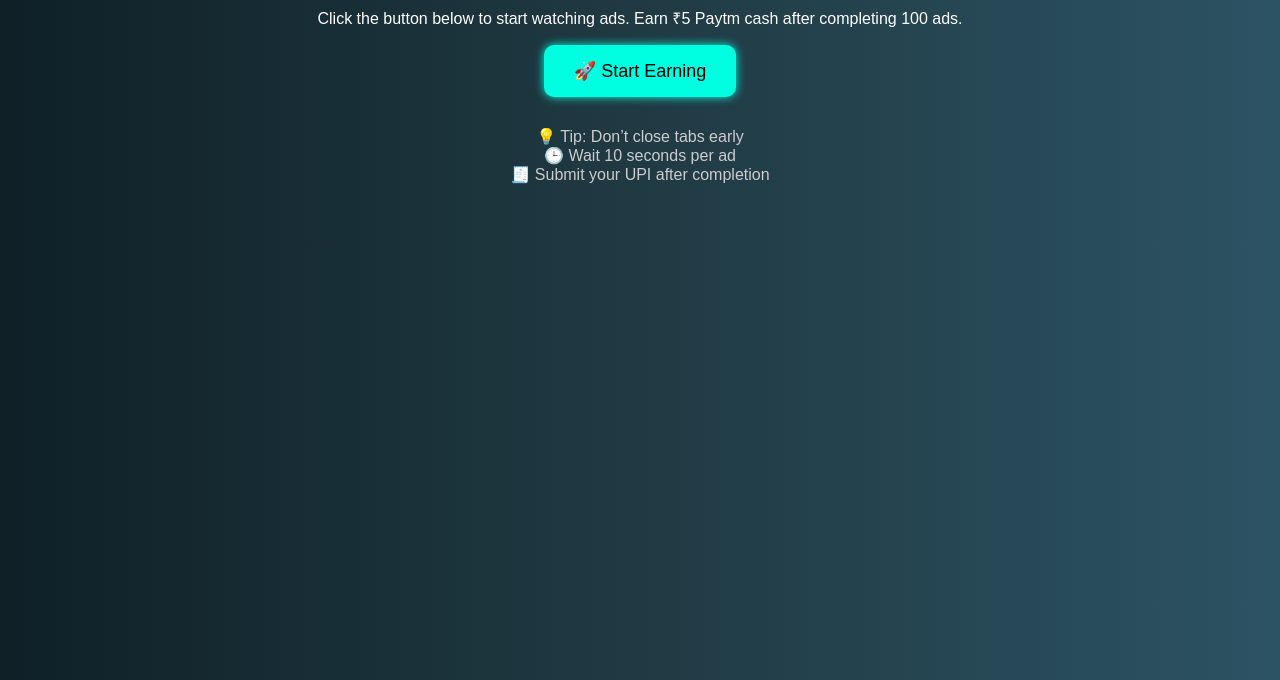
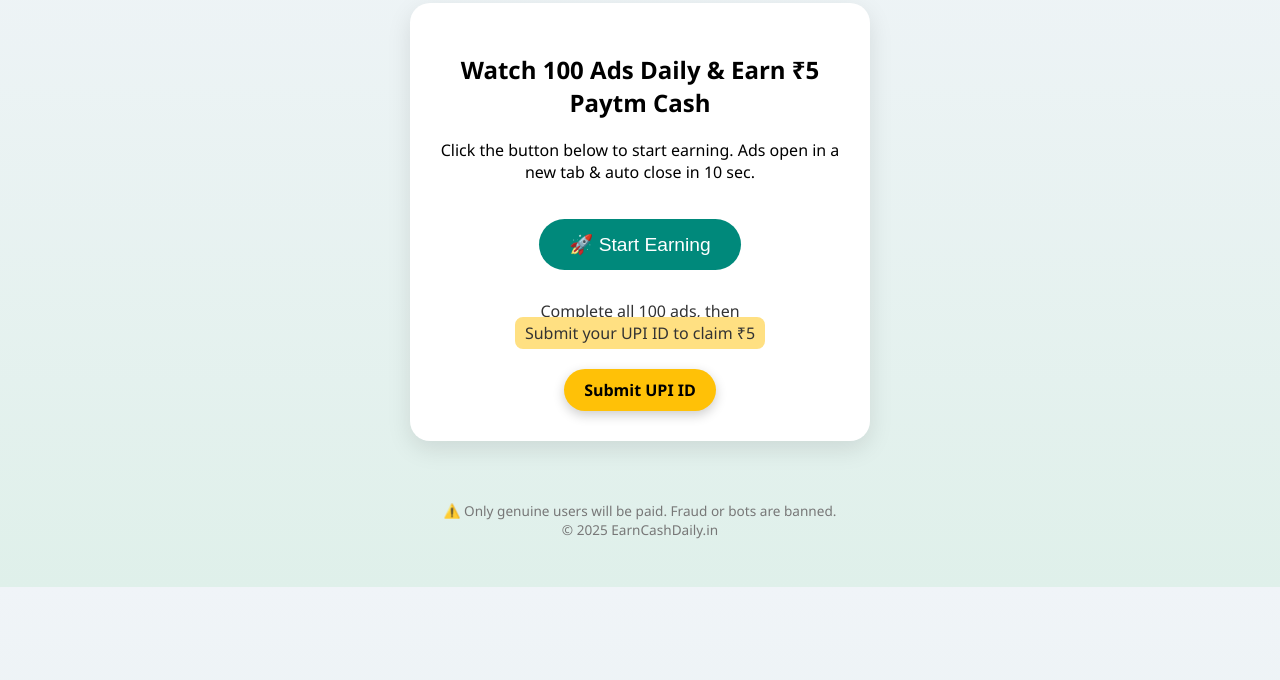
Before and after one commit to Piyush54y/Watch-and-earn-upi-cash, a plain HTML site: page index.html in a window 1280 px wide. Shown: the part 120-800 px from the top of the page. Drawn offline with Linux system fonts and the light colour scheme.

Commit message:
Update index.html

```diff
--- a/index.html
+++ b/index.html
@@ -3,56 +3,110 @@
 <head>
   <meta charset="UTF-8" />
   <meta name="viewport" content="width=device-width, initial-scale=1.0"/>
-  <title>Earn by Watching Ads</title>
+  <title>Earn ₹5 Paytm Cash Daily</title>
   <style>
     body {
-      background: linear-gradient(to right, #0f2027, #203a43, #2c5364);
-      font-family: Arial, sans-serif;
+      font-family: 'Segoe UI', sans-serif;
+      background: linear-gradient(to bottom, #f0f4f8, #dff0ea);
       text-align: center;
+      padding: 40px 20px;
+    }
+
+    .logo {
+      font-size: 2.5em;
+      font-weight: bold;
+      color: #00897b;
+      margin-bottom: 20px;
+      animation: pulse 2s infinite;
+    }
+
+    @keyframes pulse {
+      0% { transform: scale(1); }
+      50% { transform: scale(1.05); color: #00bfa5; }
+      100% { transform: scale(1); }
+    }
+
+    .card {
+      background: white;
+      border-radius: 20px;
+      box-shadow: 0 8px 24px rgba(0,0,0,0.1);
+      max-width: 400px;
+      margin: auto;
+      padding: 30px;
+    }
+
+    button {
+      background-color: #00897b;
       color: white;
-      padding: 50px;
+      padding: 14px 30px;
+      border: none;
+      border-radius: 30px;
+      font-size: 1.2em;
+      cursor: pointer;
+      margin-top: 20px;
+      transition: background 0.3s ease;
     }
-    .logo {
-      font-size: 36px;
+
+    button:hover {
+      background-color: #00695c;
+    }
+
+    .info {
+      margin-top: 30px;
+      font-size: 1em;
+      color: #333;
+    }
+
+    .info span {
+      background-color: #ffe082;
+      padding: 5px 10px;
+      border-radius: 8px;
+    }
+
+    .upi-btn {
+      margin-top: 25px;
+      display: inline-block;
+      background: #ffc107;
+      color: #000;
+      padding: 10px 20px;
+      border-radius: 25px;
       font-weight: bold;
-      margin-bottom: 20px;
-      color: #00ffe0;
+      text-decoration: none;
+      box-shadow: 0 4px 12px rgba(0,0,0,0.2);
     }
-    button {
-      padding: 15px 30px;
-      font-size: 18px;
-      border: none;
-      border-radius: 10px;
-      background-color: #00ffe0;
-      color: #000;
-      cursor: pointer;
-      box-shadow: 0 0 10px #00ffe0;
-      transition: transform 0.2s;
-    }
-    button:hover {
-      transform: scale(1.05);
-    }
-    .tips {
-      margin-top: 30px;
-      font-size: 16px;
-      color: #ccc;
+
+    .footer {
+      margin-top: 60px;
+      font-size: 0.85em;
+      color: #777;
     }
   </style>
 </head>
 <body>
-  <div class="logo">💸 Watch Ads & Earn ₹5 Daily</div>
-  <p>Click the button below to start watching ads. Earn ₹5 Paytm cash after completing 100 ads.</p>
-  <button onclick="startEarning()">🚀 Start Earning</button>
 
-  <div class="tips">
-    💡 Tip: Don’t close tabs early<br>
-    🕒 Wait 10 seconds per ad<br>
-    🧾 Submit your UPI after completion
+  <div class="logo">💸 Ad Earning Zone</div>
+
+  <div class="card">
+    <h2>Watch 100 Ads Daily & Earn ₹5 Paytm Cash</h2>
+    <p>Click the button below to start earning. Ads open in a new tab & auto close in 10 sec.</p>
+    <button onclick="startEarning()">🚀 Start Earning</button>
+
+    <div class="info">
+      Complete all 100 ads, then<br/>
+      <span>Submit your UPI ID to claim ₹5</span>
+    </div>
+
+    <a class="upi-btn" href="https://docs.google.com/forms/d/e/1FAIpQLSf_5aU4vnE-vwRg_1kUv0RvRWpzsz6v5Zc8bdhMQrDk9rf2zA/viewform" target="_blank">Submit UPI ID</a>
+  </div>
+
+  <div class="footer">
+    ⚠️ Only genuine users will be paid. Fraud or bots are banned.<br/>
+    © 2025 EarnCashDaily.in
   </div>
 
   <script>
     function startEarning() {
-      window.open('ads.html', '_blank');
+      window.open("ads.html", "_blank");
     }
   </script>
 </body>
```
